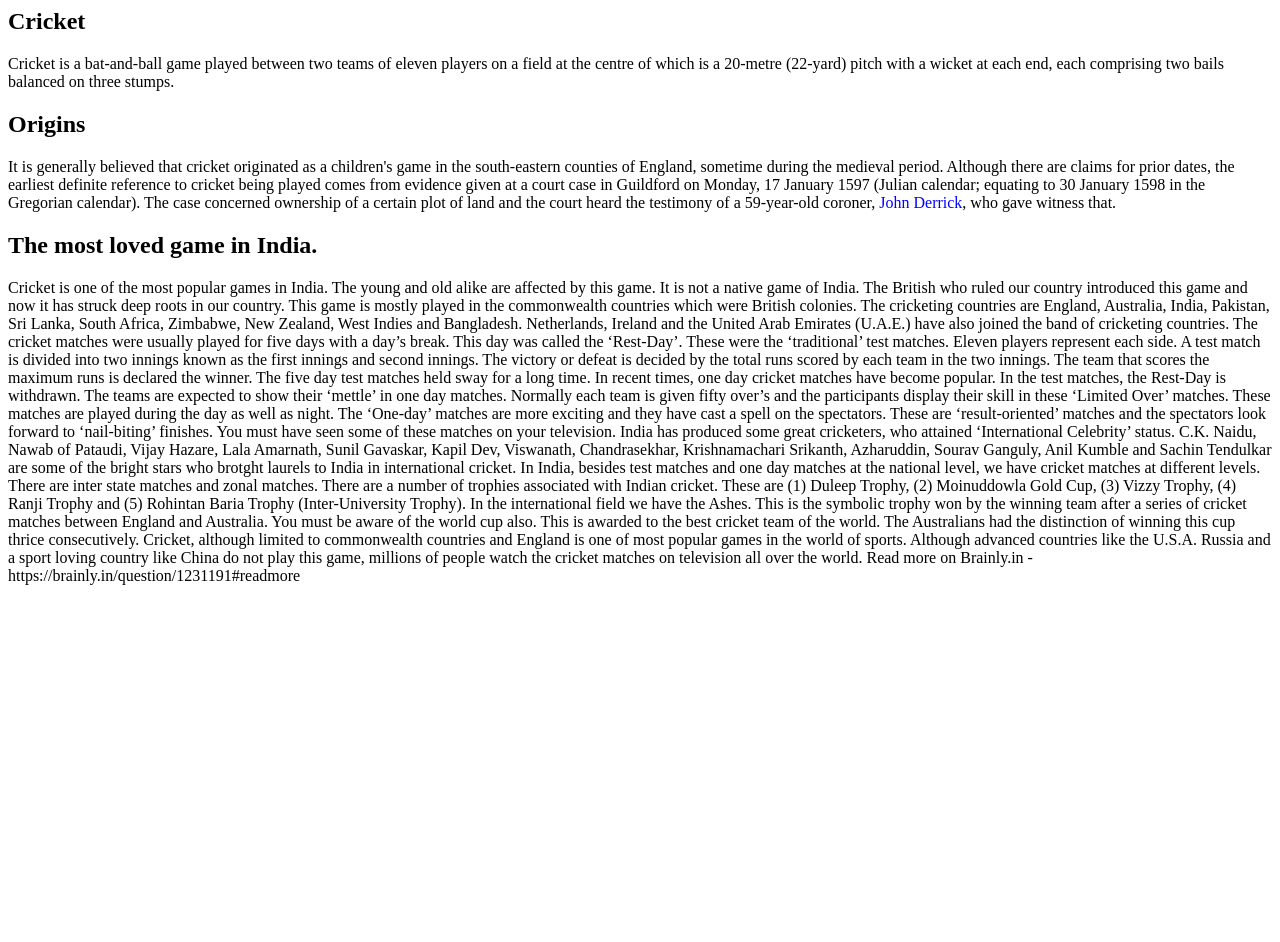
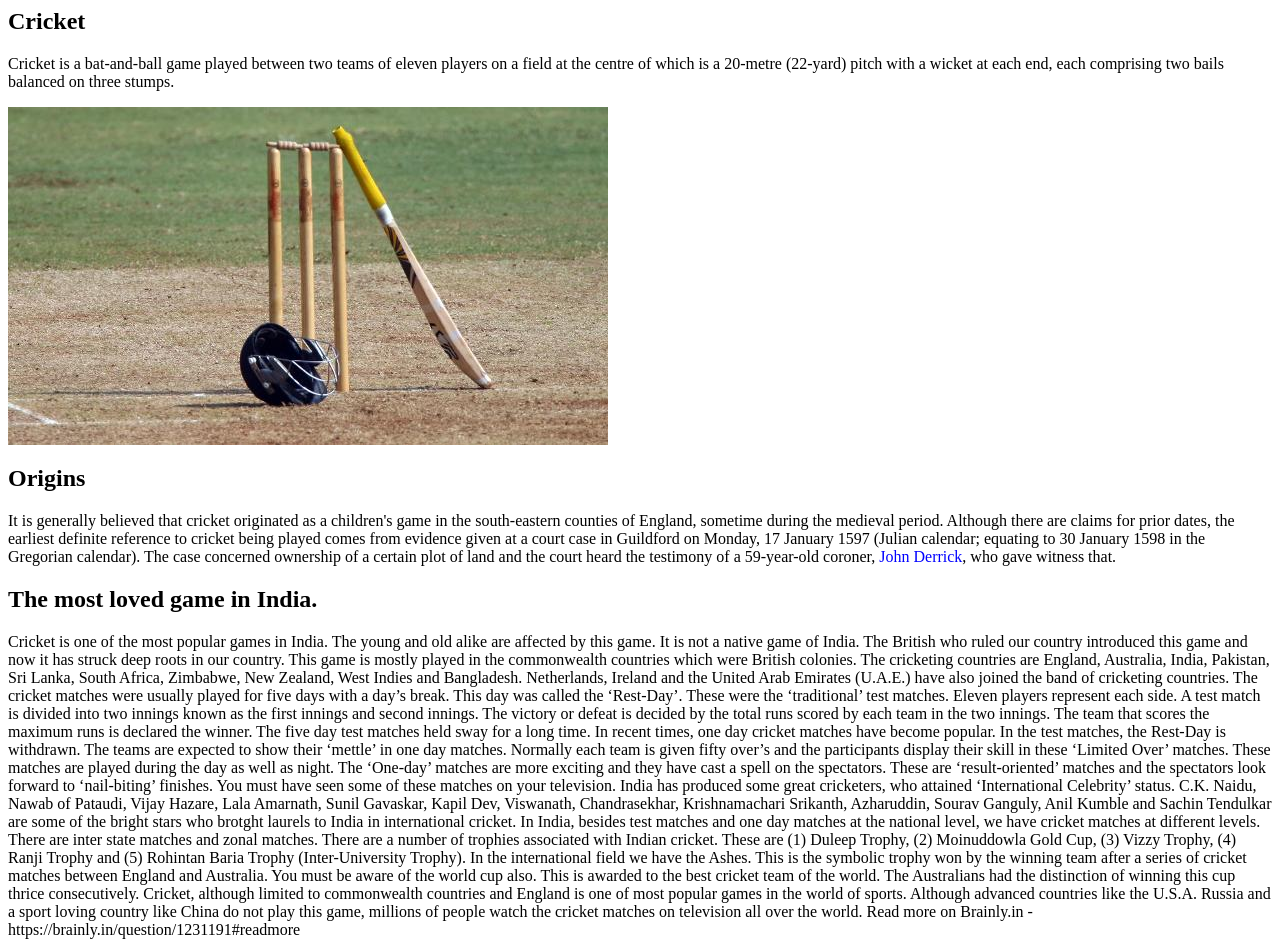
Before and after one commit to karan-pharate/ui-assignment, a plain HTML site: page htmlTags.html in a window 1280 px wide. Before the commit the page ends 800 px from the top, so only its background shows below. Drawn offline with Linux system fonts and the light colour scheme.

Commit message:
adds picture tag

```diff
--- a/htmlTags.html
+++ b/htmlTags.html
@@ -1,5 +1,6 @@
 <html>
     <head>
+            <meta name="viewport" content="width=device-width, initial-scale=1.0">
     </head>
         <body>
             <section>
@@ -12,6 +13,11 @@
                 </p>
             </section>
             <div>
+                <picture>
+                    <source media="(min-width: 650px)" srcset="cricket3.jpg">
+                    <source media="(min-width: 465px)" srcset="cricket1.jpg">
+                    <img src="cricket2.jpeg" alt="Flowers" style="width:auto;">
+                  </picture>
                 <h2>Origins</h2>
                 <p>It is generally believed that cricket originated
                     as a children's game in the south-eastern counties
```
Also changed, not shown: cricket1.jpg (added), cricket2.jpeg (added), cricket3.jpg (added).
